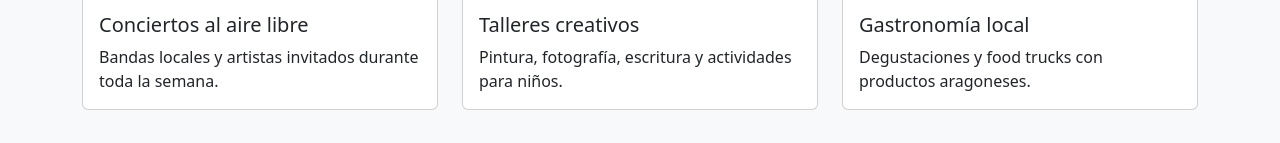
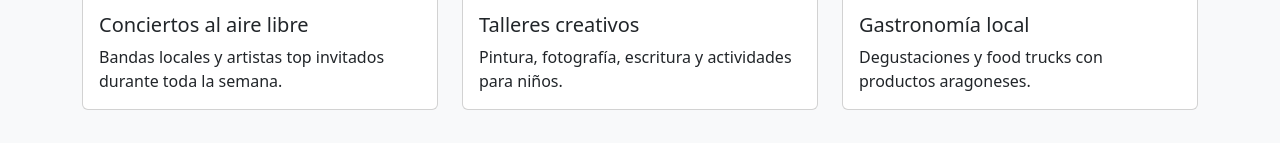
Before and after one commit to adri2138293/semana-cultural-2025, a plain HTML site: page index.html in a window 1280 px wide. Shown: the part 1278-1421 px from the top of the page. Drawn offline with nearby package versions, Linux system fonts and the light colour scheme.

Commit message:
Arreglo detalles contenido html

```diff
--- a/index.html
+++ b/index.html
@@ -77,7 +77,7 @@
                     <img src="https://images.unsplash.com/photo-1511671782779-c97d3d27a1d4" class="card-img-top">
                     <div class="card-body">
                         <h5 class="card-title">Conciertos al aire libre</h5>
-                        <p class="card-text">Bandas locales y artistas invitados durante toda la semana.</p>
+                        <p class="card-text">Bandas locales y artistas top invitados durante toda la semana.</p>
                     </div>
                 </div>
             </div>
```
